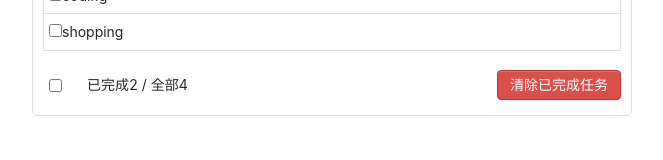
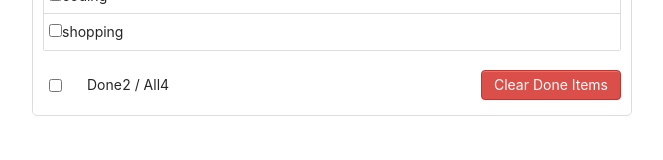
Before and after one commit to mahebei/todo, a React (Create React App) app: page / in a window 1280 px wide. Shown: the part 134-294 px from the top of the page, without its empty margins (308-971 px from the left). Built offline with nearby package versions, Linux system fonts and the light colour scheme.

Commit message:
update comments

```diff
--- a/src/components/Footer/index.jsx
+++ b/src/components/Footer/index.jsx
@@ -3,21 +3,19 @@ import './index.css'
 
 export default class Footer extends Component {
 
-	//全选checkbox的回调
+	//callback of check all checkbox
 	handleCheckAll = (event)=>{
 		this.props.checkAllTodo(event.target.checked)
 	}
 
-	//清除已完成任务的回调
+	//callback of clear done item
 	handleClearAllDone = ()=>{
 		this.props.clearAllDone()
 	}
 
 	render() {
 		const {todos} = this.props
-		//已完成的个数
 		const doneCount = todos.reduce((pre,todo)=> pre + (todo.done ? 1 : 0),0)
-		//总数
 		const total = todos.length
 		return (
 			<div className="todo-footer">
@@ -25,9 +23,9 @@ export default class Footer extends Component {
 					<input type="checkbox" onChange={this.handleCheckAll} checked={doneCount === total && total !== 0 ? true : false}/>
 				</label>
 				<span>
-					<span>已完成{doneCount}</span> / 全部{total}
+					<span>Done{doneCount}</span> / All{total}
 				</span>
-				<button onClick={this.handleClearAllDone} className="btn btn-danger">清除已完成任务</button>
+				<button onClick={this.handleClearAllDone} className="btn btn-danger">Clear Done Items</button>
 			</div>
 		)
 	}
```
